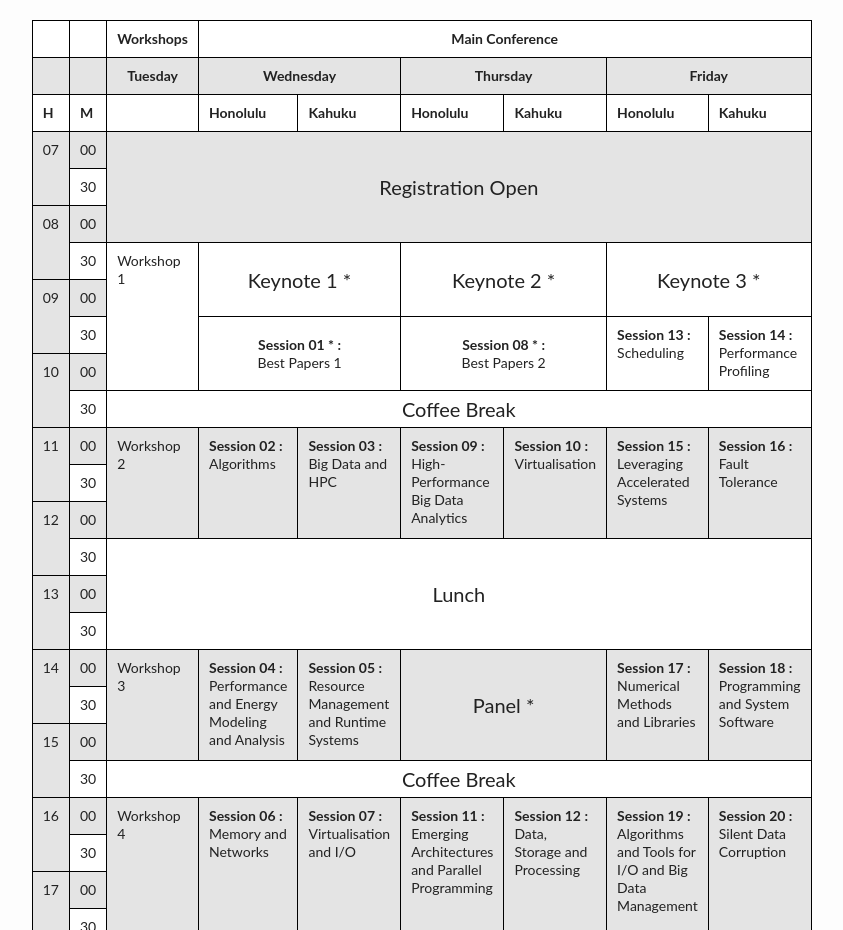
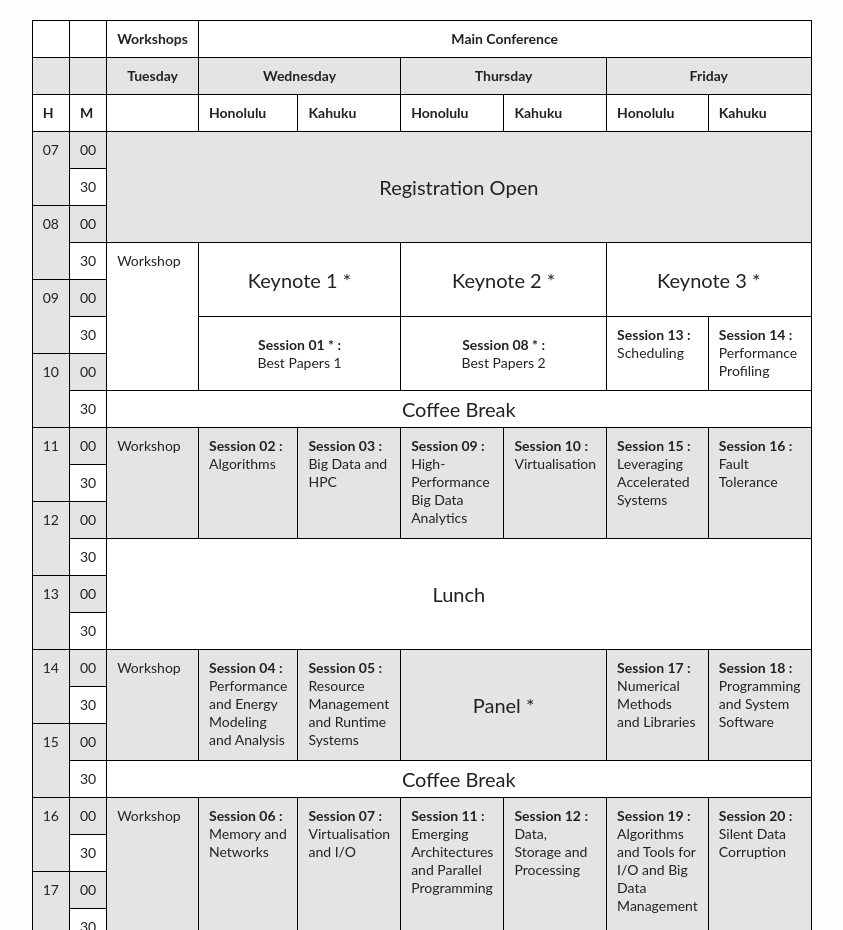
Before and after one commit to cluster17/cluster17.github.io, a Jekyll site: the page built from program/index.md, in a window 1280 px wide and 1400 px high. Shown: the part 470-1400 px from the top of the window, without its empty margins (290-1133 px from the left). Built offline with Jekyll 4.4.1, drawn with Linux system fonts in a browser that asks for light colours.

Commit message:
Remove the number from the workshop sessions

```diff
--- a/program/index.md
+++ b/program/index.md
@@ -59,7 +59,7 @@ header:
 
  <tr>
   <td> 30 </td>
-  <td colspan="1" rowspan="4"> Workshop 1 </td>
+  <td colspan="1" rowspan="4"> Workshop </td>
   <td colspan="2" rowspan="2" style="text-align:center; vertical-align:middle; font-size:20px;"> Keynote 1 * </td>
   <td colspan="2" rowspan="2" style="text-align:center; vertical-align:middle; font-size:20px;"> Keynote 2 * </td>
   <td colspan="2" rowspan="2" style="text-align:center; vertical-align:middle; font-size:20px;"> Keynote 3 * </td>
@@ -91,7 +91,7 @@ header:
  <tr>
   <td rowspan="2"> 11 </td>
   <td> 00 </td>
-  <td colspan="1" rowspan="3"> Workshop 2 </td>
+  <td colspan="1" rowspan="3"> Workshop </td>
   <td colspan="1" rowspan="3"><b> Session 02 : </b> Algorithms </td>
   <td colspan="1" rowspan="3"><b> Session 03 : </b> Big Data and HPC </td>
   <td colspan="1" rowspan="3"><b> Session 09 : </b> High-Performance Big Data Analytics </td>
@@ -126,7 +126,7 @@ header:
  <tr>
   <td rowspan="2"> 14 </td>
   <td> 00 </td>
-  <td colspan="1" rowspan="3"> Workshop 3 </td>
+  <td colspan="1" rowspan="3"> Workshop </td>
   <td colspan="1" rowspan="3"><b> Session 04 : </b> Performance and Energy Modeling and Analysis </td>
   <td colspan="1" rowspan="3"><b> Session 05 : </b> Resource Management and Runtime Systems </td>
   <td colspan="2" rowspan="3" style="text-align:center; vertical-align:middle; font-size:20px;"> Panel * </td>
@@ -151,7 +151,7 @@ header:
  <tr>
   <td rowspan="2"> 16 </td>
   <td> 00 </td>
-  <td colspan="1" rowspan="4"> Workshop 4 </td>
+  <td colspan="1" rowspan="4"> Workshop </td>
   <td colspan="1" rowspan="4"><b> Session 06 : </b> Memory and Networks </td>
   <td colspan="1" rowspan="4"><b> Session 07 : </b> Virtualisation and I/O </td>
   <td colspan="1" rowspan="4"><b> Session 11 : </b> Emerging Architectures and Parallel Programming </td>
```
